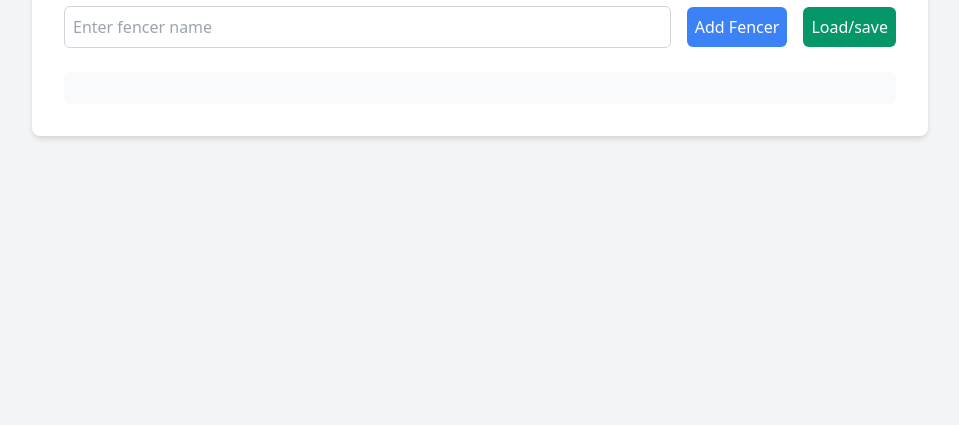
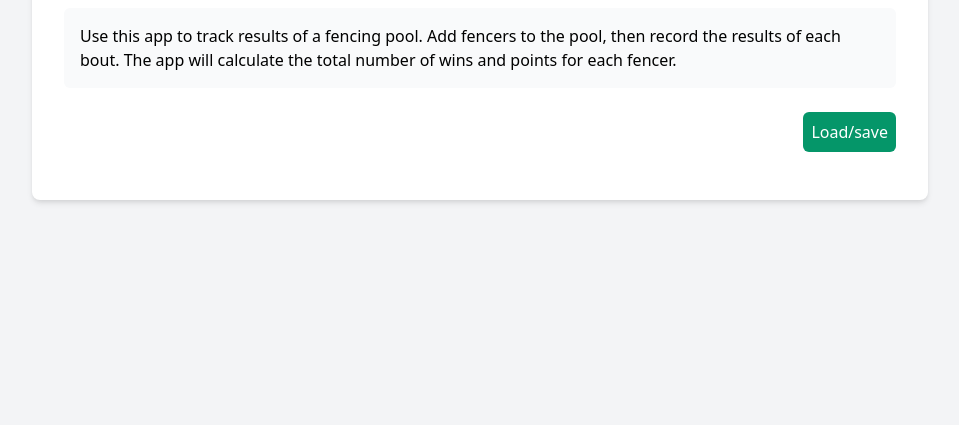
Before and after one commit to cy6erskunk/smaps, a plain HTML site: page html/pool-tracker/index.html in a window 1280 px wide. Shown: the part 375-800 px from the top of the page, without its empty margins (160-1119 px from the left). Drawn offline with nearby package versions, Linux system fonts and the light colour scheme.

Commit message:
Content changes

```diff
--- a/html/pool-tracker/index.html
+++ b/html/pool-tracker/index.html
@@ -4,14 +4,14 @@
 <head>
     <meta charset="UTF-8">
     <meta name="viewport" content="width=device-width, initial-scale=1.0">
-    <title>Fencing Pool Score Tracker</title>
+    <title>Pool Score Tracker</title>
     <link href="https://cdn.jsdelivr.net/npm/tailwindcss@2.2.19/dist/tailwind.min.css" rel="stylesheet">
     <link rel="stylesheet" href="styles.css">
 </head>
 
 <body class="bg-gray-100 min-h-screen flex items-center justify-center py-8">
     <div class="container bg-white shadow-md rounded-lg p-8 w-full max-w-4xl">
-        <h1 class="text-3xl font-bold text-center mb-6 text-gray-800">Fencing Pool Score Tracker</h1>
+        <h1 class="text-3xl font-bold text-center mb-6 text-gray-800">Pool Score Tracker</h1>
 
         <div id="loadsavepopover" popover>
             <div id="tournamentContainer" class="mb-6 p-4 bg-gray-50 rounded-lg">
@@ -58,16 +58,22 @@
                 class="p-2 bg-blue-500 text-white rounded-md hover:bg-blue-600 transition duration-300">
                 Add Fencer
             </button>
-            <button id="showManagementPopoverBtn" popovertarget="loadsavepopover"
-                class="p-2 bg-green-600 text-white rounded-md hover:bg-blue-600 transition duration-300">Load/save</button>
         </div>
 
         <div id="fencerList" class="mb-6">
             <!-- Fencer matrix will be dynamically populated here -->
         </div>
 
-        <div id="resultSummary" class="bg-gray-50 p-4 rounded-md">
+        <div id="resultSummary" class="bg-gray-50 p-4 mb-6 rounded-md">
             <!-- Tournament results summary will be displayed here -->
+            <p>
+                Use this app to track results of a fencing pool. Add fencers to the pool, then record the results of
+                each bout. The app will calculate the total number of wins and points for each fencer.
+            </p>
+        </div>
+        <div class="mb-4 text-right">
+            <button id="showManagementPopoverBtn" popovertarget="loadsavepopover"
+                class="p-2 bg-green-600 text-white rounded-md hover:bg-blue-600 transition duration-300">Load/save</button>
         </div>
     </div>
 
```
